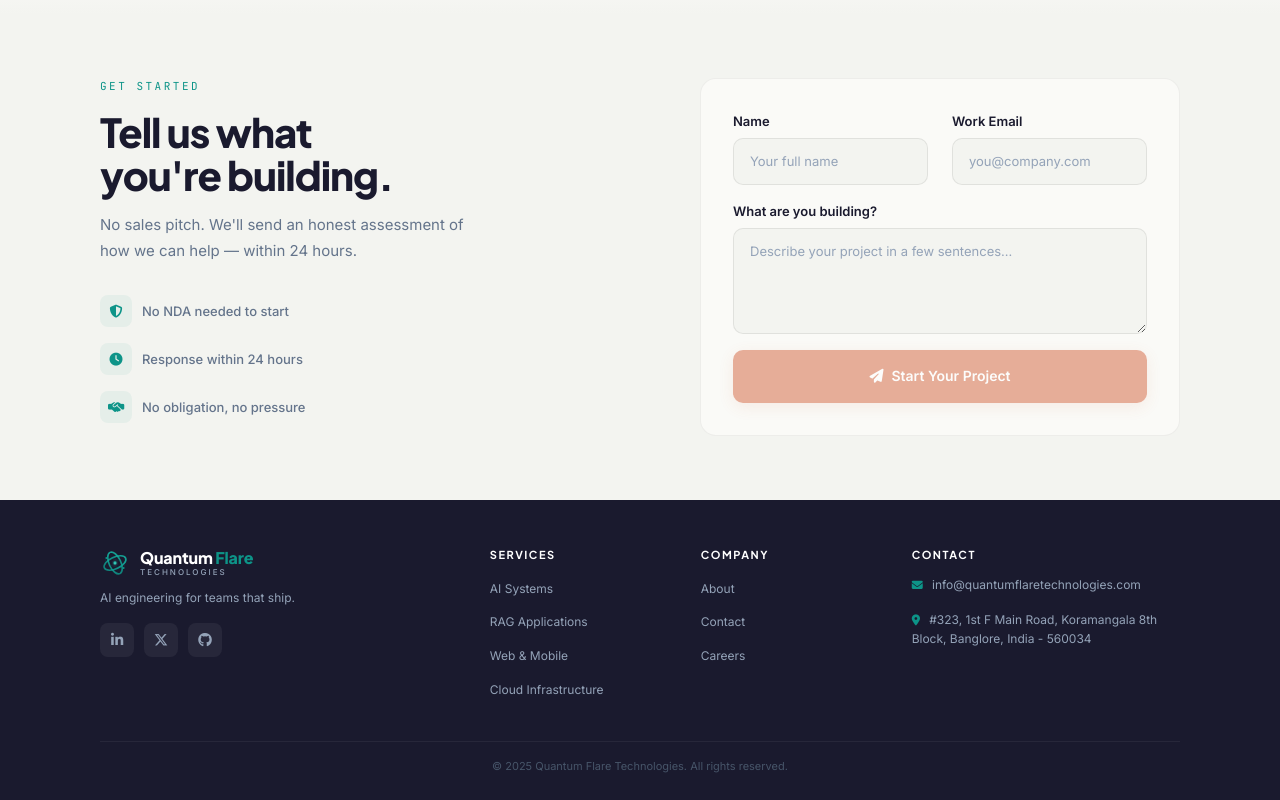
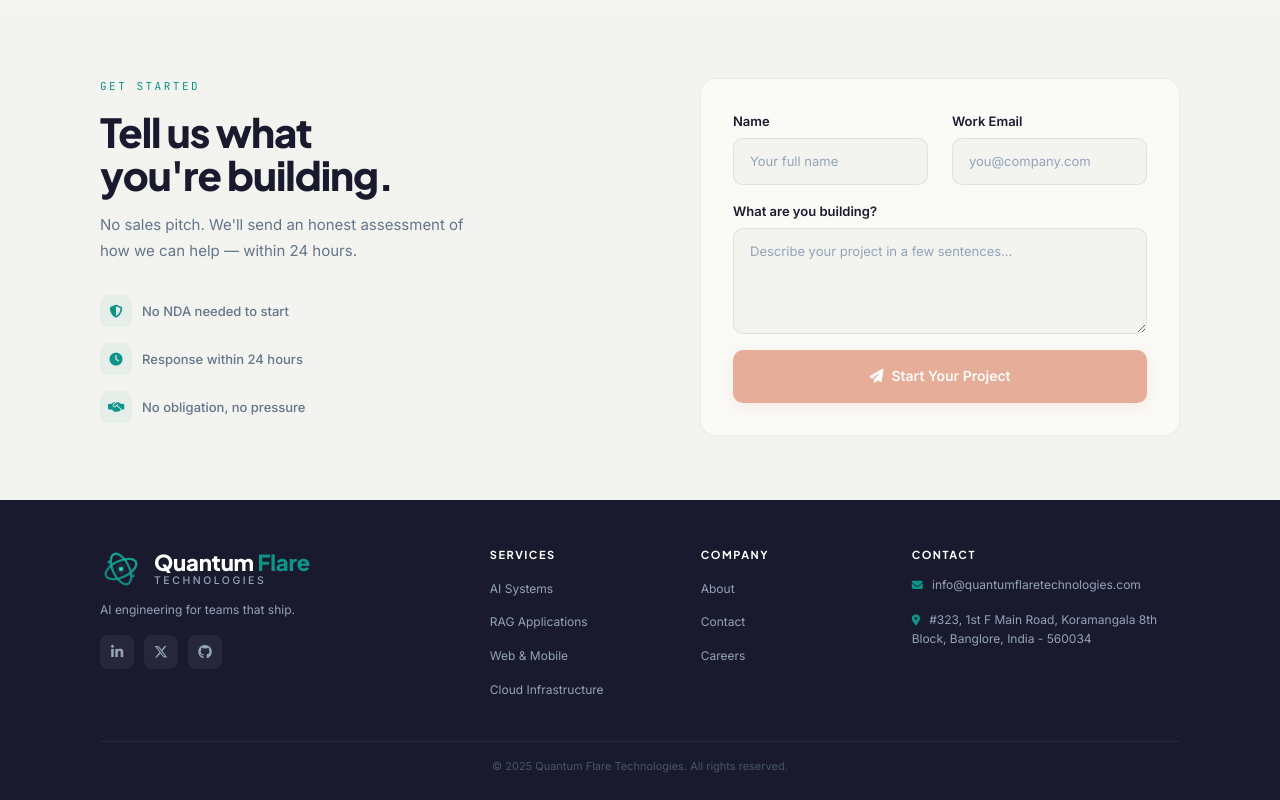
Before and after one commit to quantumflaretech/quantumflaretech.github.io, an Angular app: page / in a window 1280 px wide. Shown: the part 2400-3200 px from the top of the page. Built offline with nearby package versions, Linux system fonts and the light colour scheme.

Commit message:
Fix: Match footer logo dimensions and text sizes to navbar

```diff
--- a/src/global_styles.css
+++ b/src/global_styles.css
@@ -912,13 +912,13 @@ body {
 .footer-brand {
   display: flex;
   align-items: center;
-  gap: 10px;
+  gap: 12px;
   margin-bottom: 10px;
 }
 
 .footer-logo {
-  height: 30px;
-  width: 30px;
+  height: 42px;
+  width: 42px;
 }
 
 .footer-brand-text {
@@ -929,7 +929,7 @@ body {
 
 .footer-brand-name {
   font-family: 'Plus Jakarta Sans', sans-serif;
-  font-size: 16px;
+  font-size: 22px;
   font-weight: 800;
   color: white;
   letter-spacing: -0.01em;
@@ -937,11 +937,11 @@ body {
 
 .footer-brand-sub {
   font-family: 'Inter', sans-serif;
-  font-size: 8px;
+  font-size: 10.5px;
   font-weight: 500;
   color: var(--text-muted);
-  letter-spacing: 2px;
-  margin-top: 2px;
+  letter-spacing: 2.5px;
+  margin-top: 3px;
 }
 
 .footer p {
```
